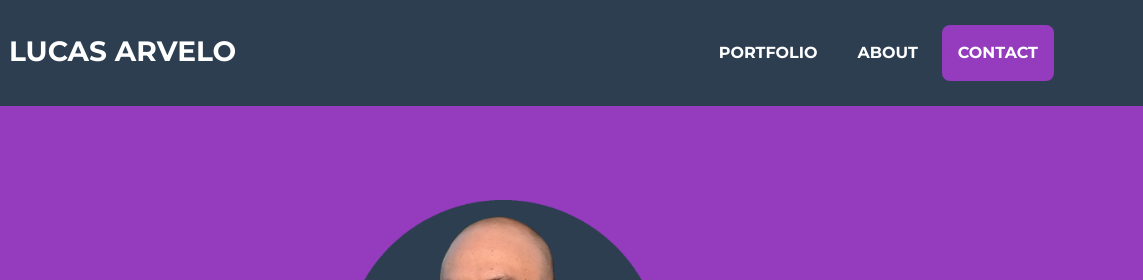
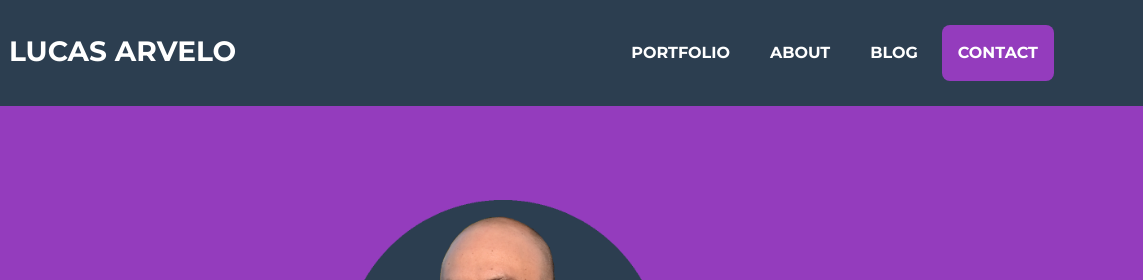
Before and after one commit to lucasarvelo-old/portfolio-bootstrap, a website with bundled scripts: page index.html in a window 1280 px wide. Shown: the top 280 px of the page, 137-1280 px from the left. Built offline with nearby package versions, Linux system fonts and the light colour scheme.

Commit message:
Add link to blog in navbar

```diff
--- a/index.html
+++ b/index.html
@@ -39,6 +39,9 @@
           </li>
           <li class="nav-item mx-0 mx-lg-1">
             <a class="nav-link py-3 px-0 px-lg-3 rounded js-scroll-trigger" href="#about">About</a>
+          </li>
+          <li class="nav-item mx-0 mx-lg-1">
+            <a class="nav-link py-3 px-0 px-lg-3 rounded js-scroll-trigger" href="https:\\blog.lucasarvelo.com" target="_blank">Blog</a>
           </li>
           <li class="nav-item mx-0 mx-lg-1">
             <a class="nav-link py-3 px-0 px-lg-3 rounded js-scroll-trigger" href="#contact">Contact</a>
```
